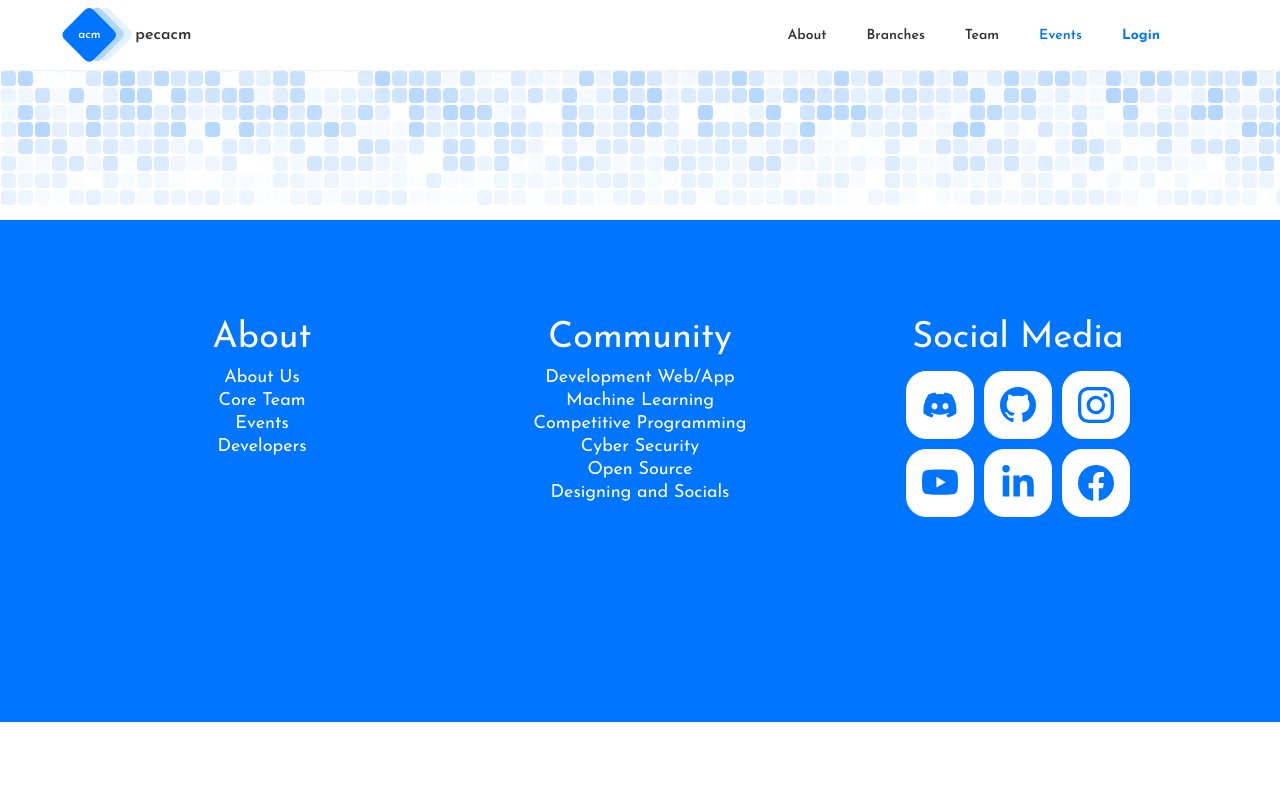
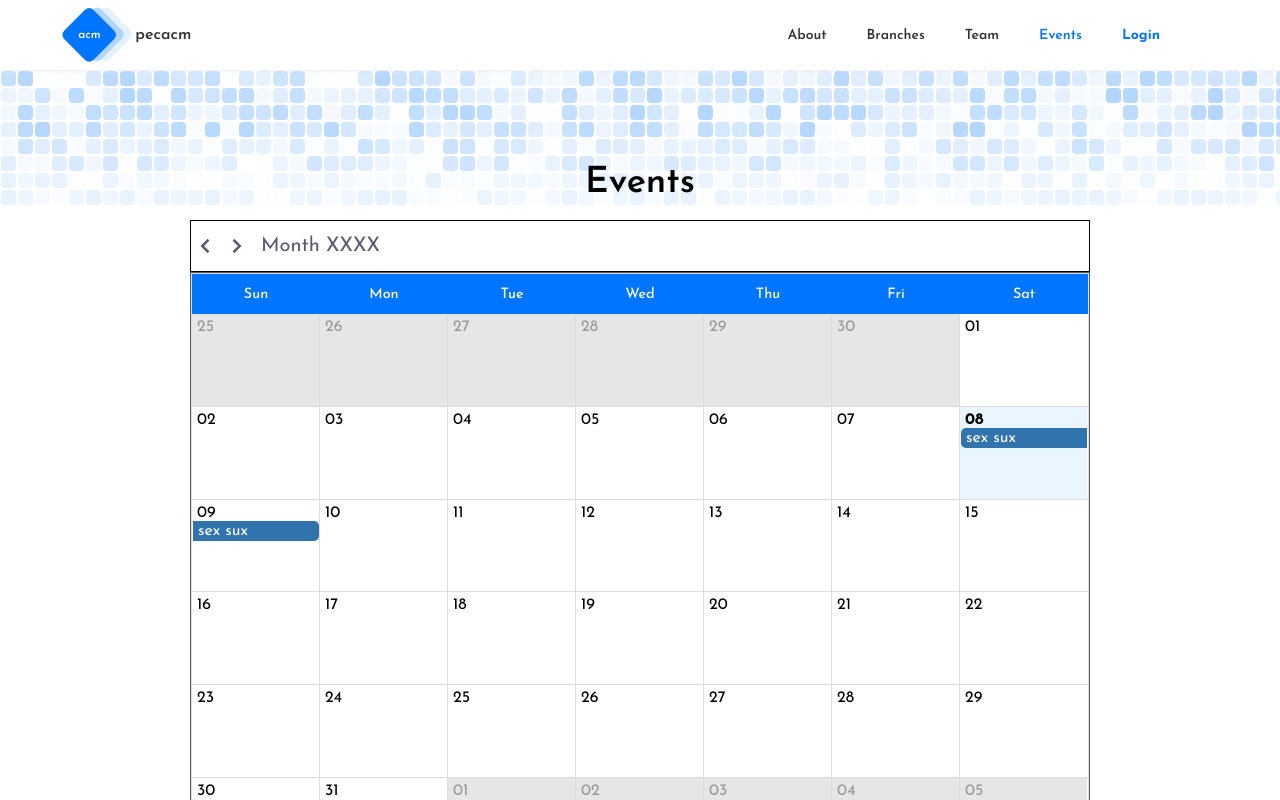
Before and after one commit to PEC-CSS/website, a Next.js app: page /events in a window 1280 px wide. Shown: the top 800 px of the page. Built offline with nearby package versions, Linux system fonts and the light colour scheme.

Commit message:
events page -- prelim stage

```diff
--- a/package.json
+++ b/package.json
@@ -22,10 +22,14 @@
     "next": "13.2.2",
     "next-seo": "^5.15.0",
     "react": "18.2.0",
+    "react-big-calendar": "^1.8.1",
     "react-confirm-alert": "^3.0.6",
     "react-dom": "18.2.0",
     "react-icons": "^4.7.1",
     "sass": "^1.57.0",
     "typescript": "4.9.3"
+  },
+  "devDependencies": {
+    "@types/react-big-calendar": "^1.6.4"
   }
 }
--- a/pages/_app.tsx
+++ b/pages/_app.tsx
@@ -1,4 +1,4 @@
-import '../styles/globals.scss'
+import '../styles/app.scss'
 import type { AppProps } from 'next/app'
 import {Josefin_Sans} from 'next/font/google';
 
--- a/pages/events.tsx
+++ b/pages/events.tsx
@@ -1,8 +1,64 @@
-import React from "react";
+import React, { useState } from "react";
 import PageLayout from "../components/layout/PageLayout";
+import { Calendar, Event, momentLocalizer } from "react-big-calendar";
+import moment from "moment";
 
-function events() {
-    return <PageLayout title="Events | ACM at PEC"></PageLayout>;
+const localizer = momentLocalizer(moment);
+
+import styles from "../styles/pages/events.module.scss";
+import "react-big-calendar/lib/css/react-big-calendar.css"; // calendar css
+import { BiChevronLeft, BiChevronRight } from "react-icons/bi";
+
+type NavigateAction = "PREV" | "NEXT" | "TODAY" | "DATE";
+
+function Events() {
+    const [listedEvents, setListedEvents] = useState<Event[] | undefined>([
+        {
+            start: moment().toDate(),
+            end: moment().add(17, "hours").toDate(),
+            title: "sex sux",
+            resource: "huehheuuheu",
+        },
+    ]);
+
+    const [activeEvent, setActiveEvent] = useState<Event | null>(null);
+
+    return (
+        <PageLayout title="Events | ACM at PEC" heading="Events">
+            <div className={styles.events}>
+                <div className={styles.toolbar}>
+                    <div className={styles.left}>
+                        <BiChevronLeft className={styles.icon} />
+                        <BiChevronRight className={styles.icon} />
+                        <p>Month XXXX</p>
+                    </div>
+                    <div className={styles.right}>{/* MUI button grp */}</div>
+                </div>
+                <div className={styles.calendarWrapper}>
+                    <Calendar
+                        localizer={localizer}
+                        events={listedEvents}
+                        className={styles.calendar}
+                        popup={true}
+                        onSelectEvent={setActiveEvent}
+                        startAccessor={(event) =>
+                            new Date(event.start ?? Date.now())
+                        }
+                        endAccessor={(event) =>
+                            new Date(event.end ?? Date.now())
+                        }
+                        views={{
+                            month: true,
+                            week: true,
+                            day: true,
+                        }}
+                        dayLayoutAlgorithm={"no-overlap"}
+                        toolbar={false}
+                    />
+                </div>
+            </div>
+        </PageLayout>
+    );
 }
 
-export default events;
+export default Events;
--- /dev/null
+++ b/styles/app.scss
@@ -0,0 +1,3 @@
+@import "globals";
+
+@import "components/event-calendar.scss";
--- /dev/null
+++ b/styles/components/event-calendar.scss
@@ -0,0 +1,25 @@
+@import "../variables";
+
+.rbc-header {
+    background-color: $acm-primary;
+    border: 0 !important;
+    color: white;
+    height: 40px;
+    display: flex;
+    align-items: center;
+    justify-content: center;
+    font-weight: 500 !important;
+    padding: 0.5em !important;
+}
+
+.rbc-toolbar {
+    .rbc-btn-group {
+        background: #000;
+    }
+}
+
+.rbc-date-cell {
+    text-align: left !important;
+    padding-left: 5px !important;
+    padding-top: 5px !important;
+}
--- /dev/null
+++ b/styles/pages/events.module.scss
@@ -0,0 +1,48 @@
+$width-calendar: 80%;
+$max-width-calendar: 900px;
+
+.events {
+    display: flex;
+    flex-direction: column;
+    align-items: center;
+    width: 100%;
+    justify-content: center;
+
+    .calendarWrapper {
+        border: 1px solid rgb(92, 92, 92);
+        height: 600px;
+        width: $width-calendar;
+        max-width: 900px;
+        display: flex;
+        align-items: center;
+        justify-content: center;
+    }
+    .calendar {
+        height: 100%;
+        width: 100%;
+    }
+
+    .toolbar {
+        display: flex;
+        justify-content: space-between;
+        align-items: center;
+        width: $width-calendar;
+        max-width: $max-width-calendar;
+        padding: 10px 0;
+        border: 1px solid black;
+
+        .left {
+            display: flex;
+            align-items: center;
+            font-size: 20px;
+            color: #5E5873;
+            .icon {
+                font-size: 30px;
+                cursor: pointer;
+            }
+            p {
+                margin: 0 10px;
+            }
+        }
+    }
+}
```
Also changed, not shown: 1 other file (tests, documents, lock files or other folders).
